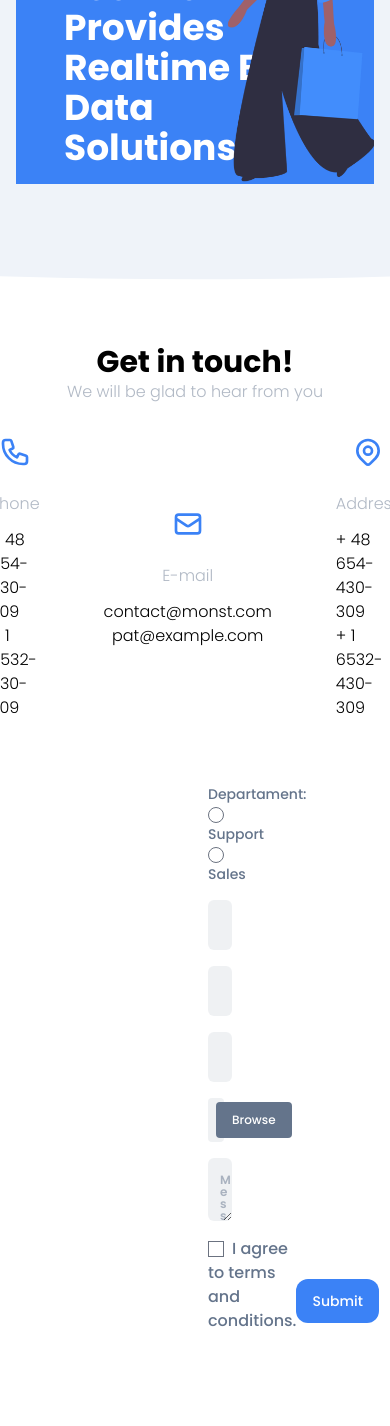
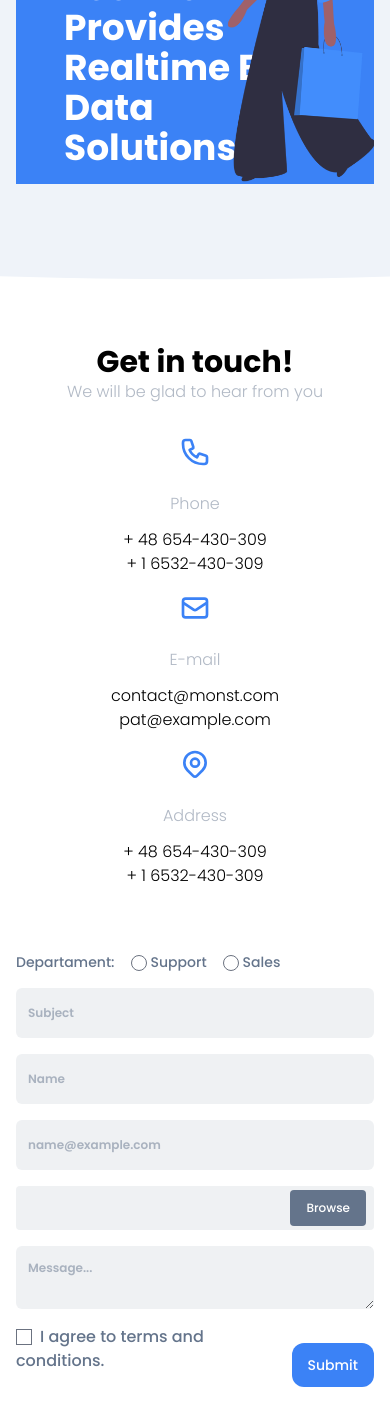
Before and after one commit to Sh4ke96/monst, a Next.js app: page / in a window 390 px wide. Shown: the part 5202-6628 px from the top of the page. Built offline with nearby package versions, Linux system fonts and the light colour scheme.

Commit message:
add basic RWD for section contact with form

```diff
--- a/app/page.tsx
+++ b/app/page.tsx
@@ -454,7 +454,7 @@ export default function Home() {
               We will be glad to hear from you
             </p>
           </div>
-          <div className="flex justify-center my-8 gap-x-16">
+          <div className="flex flex-col gap-y-4 lg:gap-y-0 lg:flex-row justify-center my-8 gap-x-16">
             <div className="flex flex-col items-center justify-center">
               <svg
                 className="mb-6 h-8 w-8 mx-auto text-blue-600"
@@ -521,7 +521,7 @@ export default function Home() {
           </div>
         </div>
         <div className="container my-16">
-          <form className="mx-48">
+          <form className="lg:mx-48">
             <div className="mb-4 text-sm">
               <span className="mr-4">Departament:</span>
               <label className="mr-4">
```
